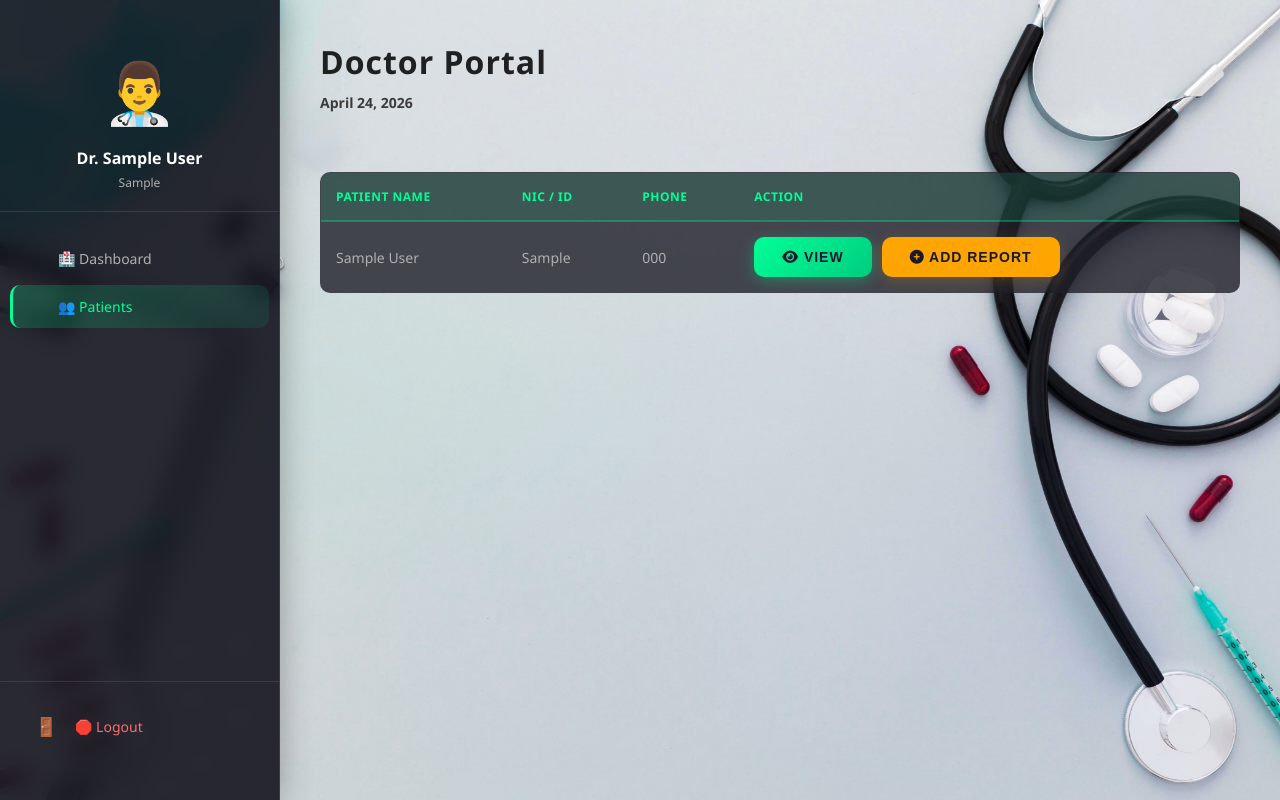
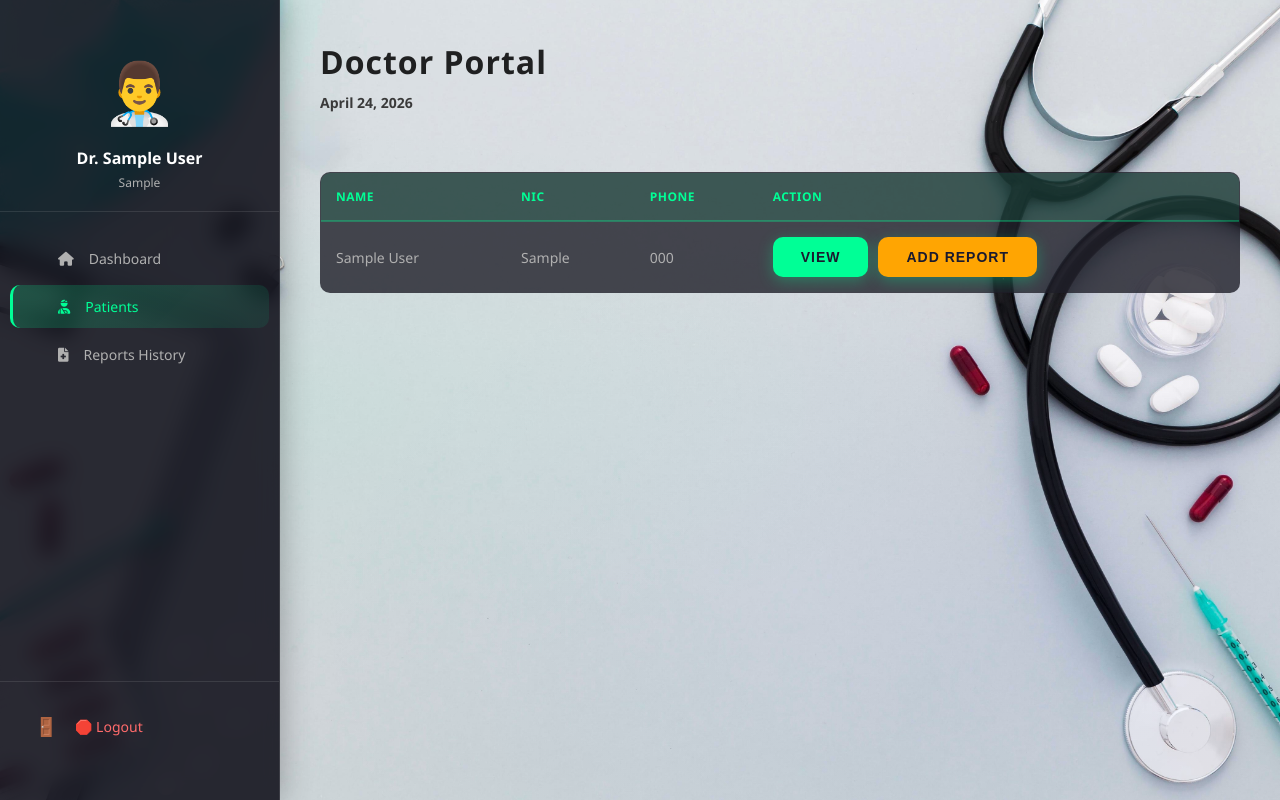
Before and after one commit to Ceylone-Monik/hospital-management-system, a PHP site: page /doctor/dashboard.php in a window 1280 px wide, after a click on "Patients". Run offline with PHP 8.4, Linux system fonts and the light colour scheme; the visitor is signed in with stand-in values (Sample User, id 1); tables that the repository leaves empty or names only in its code hold one stand-in row (values such as "Sample post").

Commit message:
First Commit
Admin dashboard
Doctors dashboard
Nurses Dashboard

```diff
--- a/doctor/dashboard.php
+++ b/doctor/dashboard.php
@@ -2,7 +2,7 @@
 session_start();
 require '../config/db.php';
 
-// 1. SECURITY CHECK: Ensure only Doctors can access this page
+// 1. SECURITY CHECK
 if (!isset($_SESSION['role']) || $_SESSION['role'] !== 'Doctor') {
     header("Location: ../index.php");
     exit();
@@ -10,72 +10,60 @@ if (!isset($_SESSION['role']) || $_SESSION['role'] !== 'Doctor') {
 
 $userId = $_SESSION['user_id'];
 
-// 2. FETCH DOCTOR DETAILS
-$stmt = $pdo->prepare("SELECT users.full_name, doctor_details.specialization
-                       FROM users
-                       JOIN doctor_details ON users.id = doctor_details.user_id
-                       WHERE users.id = ?");
+// 2. FETCH DOCTOR DATA
+$stmt = $pdo->prepare("SELECT users.full_name, doctor_details.specialization FROM users JOIN doctor_details ON users.id = doctor_details.user_id WHERE users.id = ?");
 $stmt->execute([$userId]);
 $doctor = $stmt->fetch();
 
-// 3. HANDLE MEDICAL REPORT SUBMISSION
-if (isset($_POST['submit_report'])) {
+// 3. HANDLE REPORT SAVING (INSERT OR UPDATE)
+if (isset($_POST['save_report'])) {
     try {
-        $stmt_rep = $pdo->prepare("INSERT INTO medical_reports (patient_id, doctor_id, symptoms, diagnosis, vitals, prescription, remarks) VALUES (?, ?, ?, ?, ?, ?, ?)");
-        $stmt_rep->execute([
-            $_POST['p_id'],
-            $userId,
-            $_POST['symptoms'],
-            $_POST['diagnosis'],
-            $_POST['vitals'],
-            $_POST['prescription'],
-            $_POST['remarks']
-        ]);
+        if (!empty($_POST['report_id'])) {
+            // Update Logic
+            $sql = "UPDATE medical_reports SET symptoms=?, diagnosis=?, vitals=?, prescription=?, remarks=? WHERE report_id=?";
+            $stmt = $pdo->prepare($sql);
+            $stmt->execute([$_POST['symptoms'], $_POST['diagnosis'], $_POST['vitals'], $_POST['prescription'], $_POST['remarks'], $_POST['report_id']]);
+        } else {
+            // Insert Logic
+            $sql = "INSERT INTO medical_reports (patient_id, doctor_id, symptoms, diagnosis, vitals, prescription, remarks) VALUES (?, ?, ?, ?, ?, ?, ?)";
+            $stmt = $pdo->prepare($sql);
+            $stmt->execute([$_POST['p_id'], $userId, $_POST['symptoms'], $_POST['diagnosis'], $_POST['vitals'], $_POST['prescription'], $_POST['remarks']]);
+        }
         header("Location: dashboard.php?msg=Success");
         exit();
-    } catch (Exception $e) {
-        $error = "Error saving report: " . $e->getMessage();
-    }
+    } catch (Exception $e) { $error = $e->getMessage(); }
 }
 
-// 4. FETCH ALL PATIENTS
+// 4. FETCH PATIENTS & REPORTS
 $all_patients = $pdo->query("SELECT * FROM patients ORDER BY created_at DESC")->fetchAll(PDO::FETCH_ASSOC);
+
+$stmt_reports = $pdo->prepare("SELECT medical_reports.*, patients.full_name, patients.nic FROM medical_reports JOIN patients ON medical_reports.patient_id = patients.id WHERE medical_reports.doctor_id = ? ORDER BY created_at DESC");
+$stmt_reports->execute([$userId]);
+$reports = $stmt_reports->fetchAll(PDO::FETCH_ASSOC);
 ?>
 
 <!DOCTYPE html>
 <html lang="en">
 <head>
     <meta charset="UTF-8">
-    <meta name="viewport" content="width=device-width, initial-scale=1.0">
-    <title>Doctor Dashboard | Hospital System</title>
+    <title>Doctor Dashboard</title>
     <link rel="stylesheet" href="../assets/dashboard.css">
     <link rel="stylesheet" href="https://cdnjs.cloudflare.com/ajax/libs/font-awesome/6.0.0/css/all.min.css">
     <style>
-        /* Section Toggle Logic */
         .section { display: none; }
         .section.active { display: block; }
+        .modal-overlay { display: none; position: fixed; top: 0; left: 0; width: 100%; height: 100%; background: rgba(0,0,0,0.85); backdrop-filter: blur(10px); z-index: 1000; justify-content: center; align-items: center; }
+        .modal-card { background: rgba(30, 30, 45, 1); border: 1px solid rgba(0, 255, 150, 0.3); width: 95%; max-width: 750px; padding: 35px; border-radius: 20px; color: white; overflow-y: auto; max-height: 90vh; }
 
-        /* Modal / Pop-up Styles */
-        .modal-overlay { display: none; position: fixed; top: 0; left: 0; width: 100%; height: 100%; background: rgba(0, 0, 0, 0.85); backdrop-filter: blur(10px); z-index: 1000; justify-content: center; align-items: center; }
-        .modal-card { background: rgba(30, 30, 45, 1); border: 1px solid rgba(0, 255, 150, 0.3); width: 95%; max-width: 750px; padding: 40px; border-radius: 24px; color: white; position: relative; max-height: 90vh; overflow-y: auto; box-shadow: 0 0 50px rgba(0,0,0,0.6); }
-
-        /* Profile Grid Layout */
+        /* Profile Grid */
         .detail-grid { display: grid; grid-template-columns: 1fr 1fr; gap: 20px; margin-top: 20px; }
         .detail-item { border-bottom: 1px solid rgba(255,255,255,0.1); padding-bottom: 10px; }
         .detail-item label { color: #00ff96; font-size: 11px; text-transform: uppercase; font-weight: 600; display: block; margin-bottom: 5px; }
-        .detail-item span { font-size: 15px; }
+        .guardian-box { grid-column: span 2; background: rgba(255, 165, 0, 0.1); border: 1px solid rgba(255, 165, 0, 0.3); padding: 15px; border-radius: 12px; margin-top: 10px; }
 
-        /* Guardian Box (Only for children) */
-        .guardian-box { grid-column: span 2; background: rgba(255, 165, 0, 0.1); border: 1px solid rgba(255, 165, 0, 0.3); padding: 20px; border-radius: 15px; margin-top: 15px; }
-
-        /* Report Form Area */
-        #report_form { display: none; margin-top: 20px; border-top: 1px dashed rgba(0,255,150,0.5); padding-top: 20px; }
-        .report-input { width: 100%; padding: 12px; margin-bottom: 15px; background: rgba(255,255,255,0.05); border: 1px solid rgba(255,255,255,0.2); color: white; border-radius: 8px; font-family: inherit; }
+        /* Form Inputs */
+        .report-input { width: 100%; padding: 12px; margin-bottom: 15px; background: rgba(255,255,255,0.05); border: 1px solid rgba(255,255,255,0.2); color: white; border-radius: 8px; }
         textarea.report-input { height: 100px; resize: none; }
-
-        /* Table Action Buttons */
-        .action-btns { display: flex; gap: 10px; }
-        .btn-report { background: #ffa502 !important; box-shadow: 0 4px 15px rgba(255, 165, 0, 0.2); border: none; }
     </style>
 </head>
 <body>
@@ -88,12 +76,11 @@ $all_patients = $pdo->query("SELECT * FROM patients ORDER BY created_at DESC")->
             <p><?php echo htmlspecialchars($doctor['specialization']); ?></p>
         </div>
         <div class="nav-menu">
-            <div class="nav-item active" id="nav-home" onclick="showSection('home')">🏥 Dashboard</div>
-            <div class="nav-item" id="nav-patients" onclick="showSection('patients')">👥 Patients</div>
+            <div class="nav-item active" id="nav-home" onclick="showSection('home')"><i class="fas fa-home"></i> Dashboard</div>
+            <div class="nav-item" id="nav-patients" onclick="showSection('patients')"><i class="fas fa-user-injured"></i> Patients</div>
+            <div class="nav-item" id="nav-reports" onclick="showSection('reports')"><i class="fas fa-file-medical"></i> Reports History</div>
         </div>
-        <div class="logout-section">
-            <a href="../logout.php" class="logout-btn">🛑 Logout</a>
-        </div>
+        <div class="logout-section"><a href="../logout.php" class="logout-btn">🛑 Logout</a></div>
     </div>
 
     <div class="main-content">
@@ -103,36 +90,43 @@ $all_patients = $pdo->query("SELECT * FROM patients ORDER BY created_at DESC")->
         </div>
 
         <div id="home" class="section active">
-            <div class="card">
-                <h3>Welcome back, Doctor.</h3>
-                <p>Select the **Patients** tab to access the central medical database.</p>
-            </div>
+            <div class="card"><h3>Welcome, Dr. <?php echo $doctor['full_name']; ?></h3><p>Access patient records and medical histories via the sidebar.</p></div>
         </div>
 
         <div id="patients" class="section">
             <div class="users-table-container">
                 <table class="users-table">
-                    <thead>
-                        <tr>
-                            <th>Patient Name</th>
-                            <th>NIC / ID</th>
-                            <th>Phone</th>
-                            <th>Action</th>
-                        </tr>
-                    </thead>
+                    <thead><tr><th>Name</th><th>NIC</th><th>Phone</th><th>Action</th></tr></thead>
                     <tbody>
                         <?php foreach ($all_patients as $p): ?>
                         <tr>
                             <td><?php echo htmlspecialchars($p['full_name']); ?></td>
                             <td><?php echo htmlspecialchars($p['nic']); ?></td>
                             <td><?php echo htmlspecialchars($p['phone']); ?></td>
-                            <td class="action-btns">
-                                <button class="btn" onclick='openModal("profile", <?php echo json_encode($p); ?>)'>
-                                    <i class="fas fa-eye"></i> VIEW
-                                </button>
-                                <button class="btn btn-report" onclick='openModal("report", <?php echo json_encode($p); ?>)'>
-                                    <i class="fas fa-plus-circle"></i> ADD REPORT
-                                </button>
+                            <td style="display:flex; gap:10px;">
+                                <button class="btn" style="background:#00ff96; color:#1a1a2e;" onclick='openProfile(<?php echo json_encode($p); ?>)'>VIEW</button>
+                                <button class="btn" style="background:#ffa502;" onclick='openReportForm(<?php echo json_encode($p); ?>)'>ADD REPORT</button>
+                            </td>
+                        </tr>
+                        <?php endforeach; ?>
+                    </tbody>
+                </table>
+            </div>
+        </div>
+
+        <div id="reports" class="section">
+            <div class="users-table-container">
+                <table class="users-table">
+                    <thead><tr><th>Patient</th><th>NIC</th><th>Date</th><th>Action</th></tr></thead>
+                    <tbody>
+                        <?php foreach ($reports as $r): ?>
+                        <tr>
+                            <td><?php echo htmlspecialchars($r['full_name']); ?></td>
+                            <td><?php echo htmlspecialchars($r['nic']); ?></td>
+                            <td><?php echo date('Y-m-d', strtotime($r['created_at'])); ?></td>
+                            <td style="display:flex; gap:10px;">
+                                <button class="btn" style="background:#00ff96; color:#1a1a2e;" onclick='viewReport(<?php echo json_encode($r); ?>)'>VIEW REPORT</button>
+                                <button class="btn" style="background:#3498db; color:white;" onclick='editReport(<?php echo json_encode($r); ?>)'>UPDATE</button>
                             </td>
                         </tr>
                         <?php endforeach; ?>
@@ -143,62 +137,55 @@ $all_patients = $pdo->query("SELECT * FROM patients ORDER BY created_at DESC")->
     </div>
 </div>
 
-<div id="universalModal" class="modal-overlay">
+<div id="modal" class="modal-overlay">
     <div class="modal-card">
-        <div style="display: flex; justify-content: space-between; align-items: center;">
-            <h2 id="modal_title" style="color: #00ff96; margin:0;"></h2>
-            <div style="display: flex; gap: 10px;">
-                <button class="btn" id="toggleReportBtn" onclick="toggleReportForm()" style="background:#ffa502; border:none;">ADD REPORT</button>
+        <div style="display:flex; justify-content:space-between; align-items:center;">
+            <h2 id="modal_title" style="color:#00ff96; margin:0;"></h2>
             <button class="btn" onclick="closeModal()" style="background:#ff4757; border:none;">&times;</button>
         </div>
-        </div>
 
-        <div id="profile_view">
-            <h3 id="m_name" style="margin-top: 15px; font-weight: 400; color: #eee;"></h3>
+        <div id="profile_view_area" style="display:none;">
             <div class="detail-grid">
-                <div class="detail-item"><label>Date of Birth</label><span id="m_dob"></span></div>
+                <div class="detail-item"><label>DOB</label><span id="m_dob"></span></div>
                 <div class="detail-item"><label>Gender</label><span id="m_gender"></span></div>
                 <div class="detail-item"><label>Blood Group</label><span id="m_blood"></span></div>
-                <div class="detail-item"><label>NIC / ID</label><span id="m_nic"></span></div>
-                <div class="detail-item"><label>Phone</label><span id="m_phone"></span></div>
+                <div class="detail-item"><label>NIC</label><span id="m_nic"></span></div>
                 <div class="detail-item" style="grid-column: span 2;"><label>Medical Allergies</label><span id="m_allergies"></span></div>
-
-                <div id="m_guardian_box" class="guardian-box">
-                    <h4 style="color: #ffa502; margin: 0 0 10px 0;"><i class="fas fa-user-shield"></i> Guardian Details</h4>
-                    <div style="display: flex; gap: 30px;">
-                        <div><label style="color:#ffa502; font-size:10px;">NAME</label><span id="m_g_name"></span></div>
-                        <div><label style="color:#ffa502; font-size:10px;">RELATION</label><span id="m_g_rel"></span></div>
-                        <div><label style="color:#ffa502; font-size:10px;">NIC</label><span id="m_g_nic"></span></div>
-                    </div>
-                </div>
-
-                <div class="detail-item" style="grid-column: span 2; border-top: 1px solid rgba(255,255,255,0.1); padding-top: 15px;">
-                    <label>Emergency Contact (Next of Kin)</label>
-                    <span id="m_em_name" style="font-weight: 600;"></span>
-                    <span id="m_em_phone" style="color: #00ff96; margin-left: 10px;"></span>
+                <div id="m_guardian_box" class="guardian-box" style="display:none;">
+                    <h4 style="color:#ffa502; margin:0 0 10px 0;">Guardian Details</h4>
+                    <span id="m_g_name"></span> (<span id="m_g_rel"></span>) - NIC: <span id="m_g_nic"></span>
                 </div>
             </div>
         </div>
 
-        <div id="report_form">
-            <h3 id="r_name" style="margin-top: 15px; color: #ffa502;"></h3>
+        <div id="report_view_area" style="display:none; margin-top:20px;">
+            <div class="detail-grid">
+                <div class="detail-item" style="grid-column: span 2;"><label>Diagnosis</label><span id="v_diag"></span></div>
+                <div class="detail-item"><label>Vitals</label><span id="v_vitals"></span></div>
+                <div class="detail-item"><label>Symptoms</label><span id="v_symp"></span></div>
+                <div class="detail-item" style="grid-column: span 2;"><label>Prescription</label><span id="v_pres"></span></div>
+                <div class="detail-item" style="grid-column: span 2;"><label>Doctor Remarks</label><span id="v_rem"></span></div>
+            </div>
+        </div>
+
+        <div id="form_area" style="display:none; margin-top:20px;">
             <form method="POST">
-                <input type="hidden" name="p_id" id="rep_p_id">
-                <div class="detail-grid" style="margin-top: 0;">
-                    <input type="text" name="vitals" class="report-input" placeholder="Vitals (BP, Temp, Weight)">
-                    <input type="text" name="symptoms" class="report-input" placeholder="Symptoms Observed">
+                <input type="hidden" name="p_id" id="f_p_id">
+                <input type="hidden" name="report_id" id="f_rep_id">
+                <div class="detail-grid" style="margin-top:0;">
+                    <input type="text" name="vitals" id="f_vitals" class="report-input" placeholder="Vitals (BP, Temp)">
+                    <input type="text" name="symptoms" id="f_symp" class="report-input" placeholder="Symptoms">
                 </div>
-                <textarea name="diagnosis" class="report-input" placeholder="Diagnosis / Identified Disease"></textarea>
-                <textarea name="prescription" class="report-input" placeholder="Prescription / Medication Plan"></textarea>
-                <textarea name="remarks" class="report-input" placeholder="Additional Advice / Remarks"></textarea>
-                <button type="submit" name="submit_report" class="btn" style="width: 100%; height: 50px; background: #00ff96; color: #1a1a2e; border:none; font-weight: bold;">✓ SUBMIT MEDICAL REPORT</button>
+                <textarea name="diagnosis" id="f_diag" class="report-input" placeholder="Diagnosis"></textarea>
+                <textarea name="prescription" id="f_pres" class="report-input" placeholder="Prescription"></textarea>
+                <textarea name="remarks" id="f_rem" class="report-input" placeholder="Remarks"></textarea>
+                <button type="submit" name="save_report" class="btn" style="width:100%; background:#00ff96; color:#1a1a2e; font-weight:bold;">SAVE MEDICAL REPORT</button>
             </form>
         </div>
     </div>
 </div>
 
 <script>
-    // SIDEBAR TOGGLE
     function showSection(id) {
         document.querySelectorAll('.section').forEach(s => s.classList.remove('active'));
         document.getElementById(id).classList.add('active');
@@ -206,30 +193,22 @@ $all_patients = $pdo->query("SELECT * FROM patients ORDER BY created_at DESC")->
         document.getElementById('nav-' + id).classList.add('active');
     }
 
-    // OPEN POP-UP
-    function openModal(type, p) {
-        document.getElementById('universalModal').style.display = 'flex';
+    function closeModal() { document.getElementById('modal').style.display = 'none'; }
 
-        if(type === 'profile') {
-            document.getElementById('modal_title').innerHTML = '<i class="fas fa-id-card"></i> Patient Profile';
-            document.getElementById('profile_view').style.display = 'block';
-            document.getElementById('report_form').style.display = 'none';
-            document.getElementById('toggleReportBtn').innerText = "ADD REPORT";
+    // Logic for Full Patient Profile (Patients Tab)
+    function openProfile(p) {
+        document.getElementById('modal').style.display = 'flex';
+        document.getElementById('modal_title').innerText = "Patient: " + p.full_name;
+        document.getElementById('profile_view_area').style.display = 'block';
+        document.getElementById('report_view_area').style.display = 'none';
+        document.getElementById('form_area').style.display = 'none';
 
-            // Populate Profile Data
-            document.getElementById('m_name').innerText = p.full_name;
         document.getElementById('m_dob').innerText = p.dob;
         document.getElementById('m_gender').innerText = p.gender;
         document.getElementById('m_blood').innerText = p.blood_group;
         document.getElementById('m_nic').innerText = p.nic;
-            document.getElementById('m_phone').innerText = p.phone;
-            document.getElementById('m_allergies').innerText = p.allergies || "None Provided";
+        document.getElementById('m_allergies').innerText = p.allergies || "None";
 
-            // Emergency Contact Data
-            document.getElementById('m_em_name').innerText = p.emergency_contact_name || "N/A";
-            document.getElementById('m_em_phone').innerText = p.emergency_phone ? "(" + p.emergency_phone + ")" : "";
-
-            // Guardian Logic
         const gBox = document.getElementById('m_guardian_box');
         if(p.guardian_name) {
             gBox.style.display = 'block';
@@ -237,32 +216,50 @@ $all_patients = $pdo->query("SELECT * FROM patients ORDER BY created_at DESC")->
             document.getElementById('m_g_rel').innerText = p.guardian_relation;
             document.getElementById('m_g_nic').innerText = p.guardian_nic;
         } else { gBox.style.display = 'none'; }
-
-        } else {
-            // Populate Report Form Data
-            document.getElementById('modal_title').innerHTML = '<i class="fas fa-notes-medical"></i> Medical Report';
-            document.getElementById('profile_view').style.display = 'none';
-            document.getElementById('report_form').style.display = 'block';
-            document.getElementById('toggleReportBtn').innerText = "BACK TO PROFILE";
-            document.getElementById('r_name').innerText = "Registering Report for: " + p.full_name;
-            document.getElementById('rep_p_id').value = p.id;
-        }
     }
 
-    // TOGGLE BETWEEN PROFILE AND REPORT INSIDE MODAL
-    function toggleReportForm() {
-        const form = document.getElementById('report_form');
-        const view = document.getElementById('profile_view');
-        const btn = document.getElementById('toggleReportBtn');
-        if(form.style.display === 'none') {
-            form.style.display = 'block'; view.style.display = 'none'; btn.innerText = "BACK TO PROFILE";
-        } else {
-            form.style.display = 'none'; view.style.display = 'block'; btn.innerText = "ADD REPORT";
-        }
+    // Logic for Adding a New Report (Patients Tab)
+    function openReportForm(p) {
+        document.getElementById('modal').style.display = 'flex';
+        document.getElementById('modal_title').innerText = "New Report: " + p.full_name;
+        document.getElementById('profile_view_area').style.display = 'none';
+        document.getElementById('report_view_area').style.display = 'none';
+        document.getElementById('form_area').style.display = 'block';
+        document.getElementById('f_p_id').value = p.id;
+        document.getElementById('f_rep_id').value = "";
+        document.querySelector('form').reset();
     }
 
-    function closeModal() { document.getElementById('universalModal').style.display = 'none'; }
+    // Logic for Viewing a Report (Reports Tab)
+    function viewReport(r) {
+        document.getElementById('modal').style.display = 'flex';
+        document.getElementById('modal_title').innerText = "Medical Record: " + r.full_name;
+        document.getElementById('profile_view_area').style.display = 'none';
+        document.getElementById('form_area').style.display = 'none';
+        document.getElementById('report_view_area').style.display = 'block';
+
+        document.getElementById('v_diag').innerText = r.diagnosis;
+        document.getElementById('v_vitals').innerText = r.vitals;
+        document.getElementById('v_symp').innerText = r.symptoms;
+        document.getElementById('v_pres').innerText = r.prescription;
+        document.getElementById('v_rem').innerText = r.remarks;
+    }
+
+    // Logic for Updating a Report (Reports Tab)
+    function editReport(r) {
+        document.getElementById('modal').style.display = 'flex';
+        document.getElementById('modal_title').innerText = "Edit Report: " + r.full_name;
+        document.getElementById('profile_view_area').style.display = 'none';
+        document.getElementById('report_view_area').style.display = 'none';
+        document.getElementById('form_area').style.display = 'block';
+
+        document.getElementById('f_rep_id').value = r.report_id;
+        document.getElementById('f_vitals').value = r.vitals;
+        document.getElementById('f_symp').value = r.symptoms;
+        document.getElementById('f_diag').value = r.diagnosis;
+        document.getElementById('f_pres').value = r.prescription;
+        document.getElementById('f_rem').value = r.remarks;
+    }
 </script>
-
 </body>
 </html>
```
Lines whose indentation alone changed are shown as unchanged.
